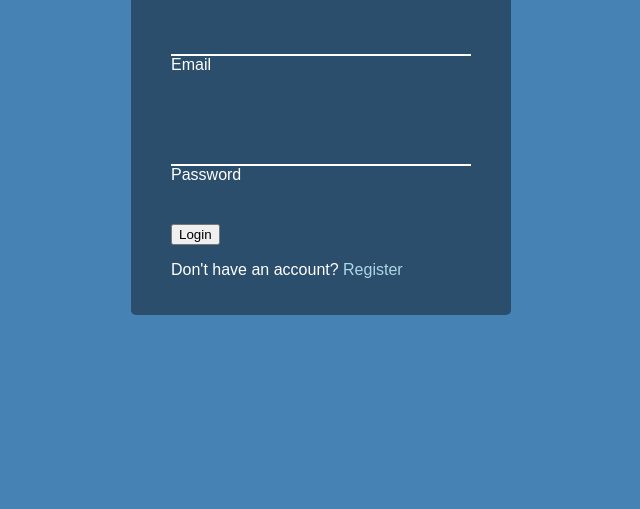
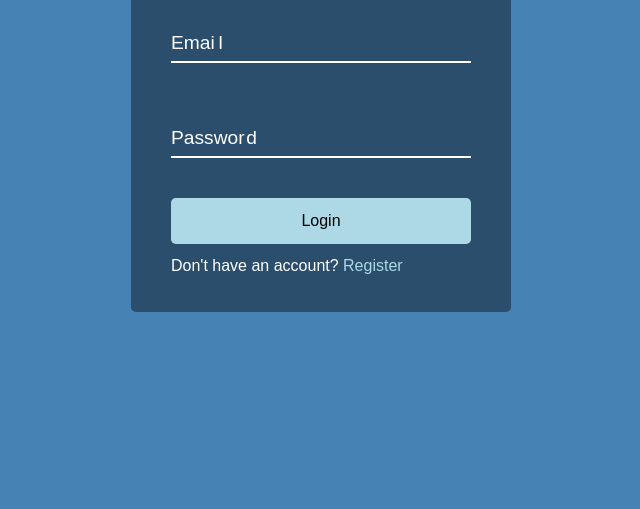
Before and after one commit to rooted92/form_input_wave, a plain HTML site: page index.html in a window 1280 px wide. Shown: the part 291-800 px from the top of the page, without its empty margins (319-959 px from the left). Drawn offline with Linux system fonts and the light colour scheme; a web font is replaced by a local one.

Commit message:
Add transistion for label letters via script

```diff
--- a/app.js
+++ b/app.js
@@ -0,0 +1,9 @@
+const labels = document.querySelectorAll('.form-control label');
+
+// through each label (email and password)
+labels.forEach(label => {
+    //split each label into array of chars then loop through each letter adding a span with transition-delay styling
+    label.innerHTML = label.textContent.split('').map((letter, index) => {
+       return `<span style="transition-delay: ${index * 50}ms">${letter}</span>`;
+    }).join(''); //join back together
+});
--- a/style.css
+++ b/style.css
@@ -33,6 +33,30 @@ body {
   color: lightblue;
 }
 
+.btn {
+  cursor: pointer;
+  display: inline-block;
+  width: 100%;
+  background-color: lightblue;
+  padding: .9rem;
+  font-family: inherit;
+  font-size: 1rem;
+  border: 0;
+  border-radius: .3rem;
+}
+
+.btn:focus {
+  outline: 0;
+}
+
+.btn:active {
+  transform: scale(0.98);
+}
+
+.text {
+  margin-top: .8rem;
+}
+
 .form-control {
   position: relative;
   margin: 1.4rem 0 2.5rem;
@@ -45,7 +69,7 @@ body {
   border-bottom: 2px #FFF solid;
   display: block;
   width: 100%;
-  padding: .9rem 0;
+  padding: 1rem 0;
   font-size: 1.1rem;
   color: white;
 }
@@ -53,4 +77,25 @@ body {
 .form-control input:focus,
 .form-control input:valid {
   outline: 0;
+  border-bottom-color: lightblue;
 }
+
+.form-control label {
+  position: absolute;
+  top: 1.5rem;
+  left: 0;
+}
+
+.form-control label span {
+  display: inline-block;
+  font-size: 1.2rem;
+  min-width: .5rem;
+  transition: 0.3s cubic-bezier(0.68, -0.55, 0.265, 1.55);
+}
+
+.form-control input:focus + label span,
+.form-control input:valid _ label span {
+  color: lightblue;
+  letter-spacing: .2rem;
+  transform: translateY(-2.2rem);
+}
```
